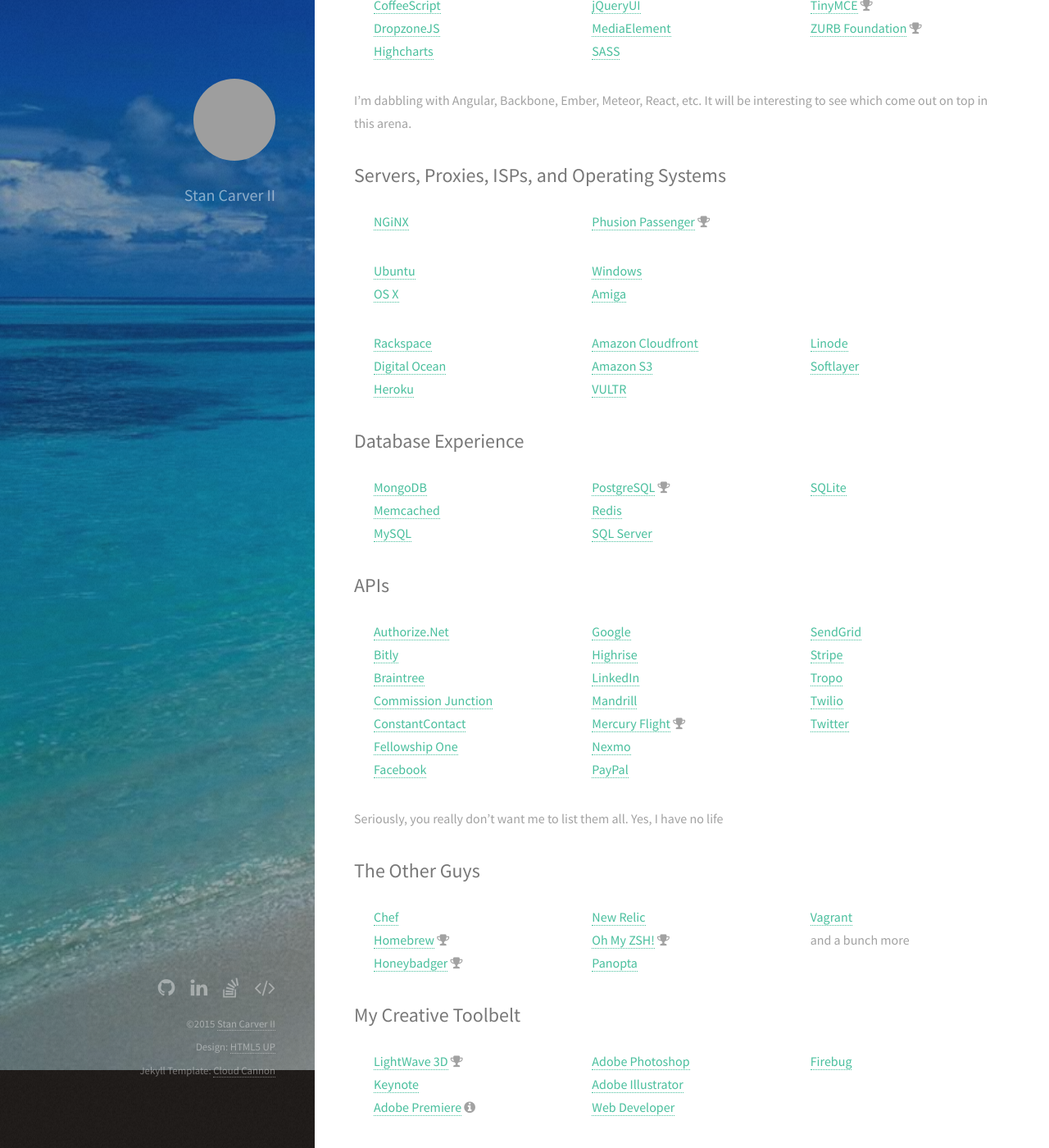
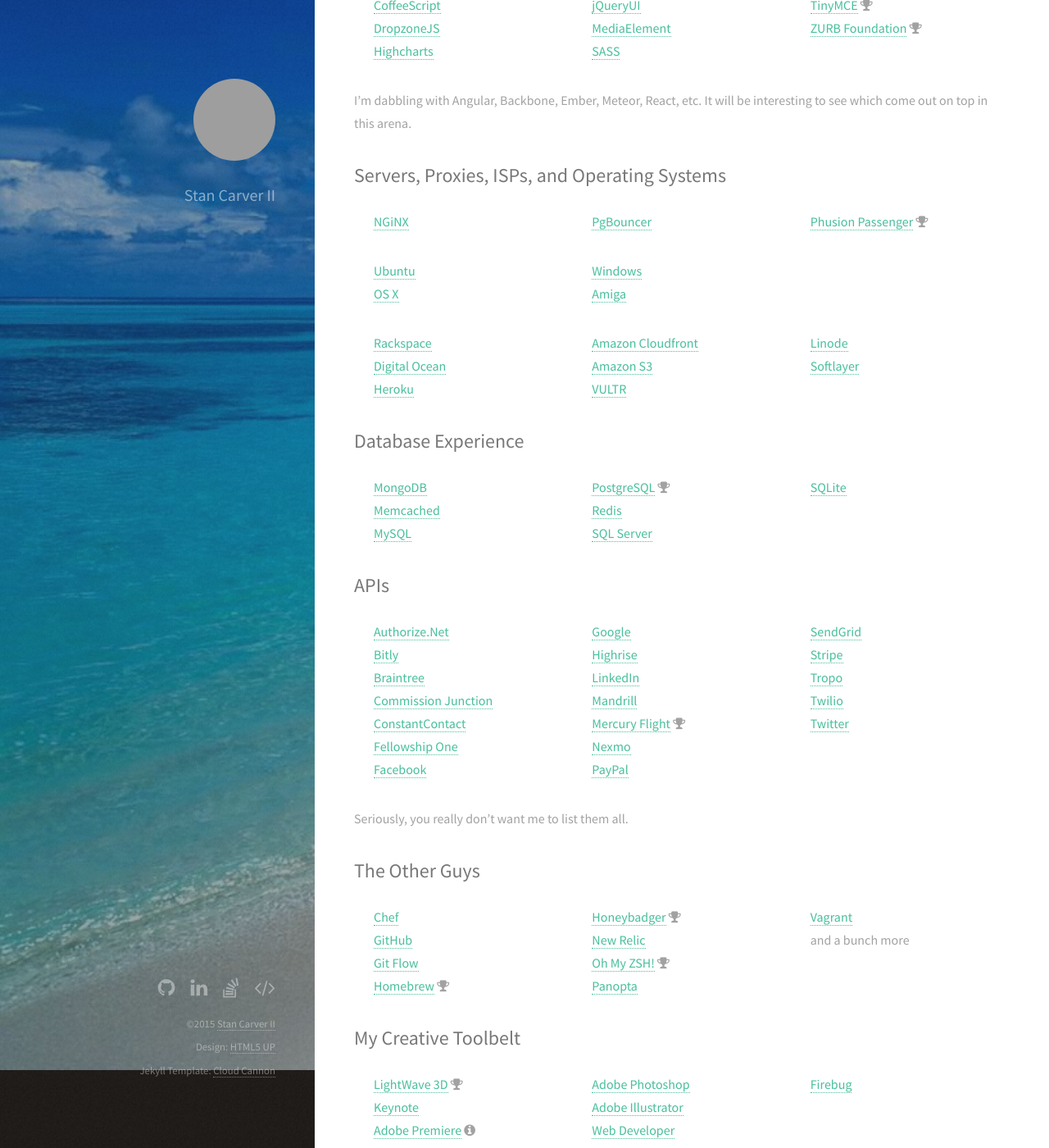
Before and after one commit to scarver2/scarver2.github.io, a Jekyll site: the page built from _posts/2015-08-28-about-tech-me.markdown, in a window 1280 px wide and 1400 px high, scrolled down 1892 px. Shown: the whole window at 82% size. Built offline with Jekyll 4.4.1, drawn with Linux system fonts in a browser that asks for light colours; grey boxes are pictures that could not be loaded.

Commit message:
added source controll tools

```diff
--- a/_posts/2015-08-28-about-tech-me.markdown
+++ b/_posts/2015-08-28-about-tech-me.markdown
@@ -128,6 +128,7 @@
 
 <ul class="columns3 nodot">
 	<li><a href="http://nginx.org/" target="_blank">NGiNX</a></li>
+	<li><a href="https://wiki.postgresql.org/wiki/PgBouncer" target="_blank">PgBouncer</a></li>
 	<li><a href="https://www.phusionpassenger.com/" target="_blank">Phusion Passenger</a> <i class="fa fa-trophy"></i></li>
 </ul>
 
@@ -189,12 +190,14 @@
 	<li><a href="https://twitter.com/" target="_blank">Twitter</a></li>
 </ul>
 
-Seriously, you really don't want me to list them all. Yes, I have no life
+Seriously, you really don't want me to list them all.
 
 ## The Other Guys
 
 <ul class="columns3 nodot">
 	<li><a href="https://www.chef.io/" target="_blank">Chef</a></li>
+	<li><a href="https://github.com/" target="_blank">GitHub</a></li>
+	<li><a href="http://nvie.com/posts/a-successful-git-branching-model/" target="_blank">Git Flow</a></li>
 	<li><a href="http://brew.sh/" target="_blank">Homebrew</a> <i class="fa fa-trophy"></i></li>
 	<li><a href="https://www.honeybadger.io/" target="_blank">Honeybadger</a> <i class="fa fa-trophy"></i></li>
 	<li><a href="https://newrelic.com/" target="_blank">New Relic</a></li>
```
